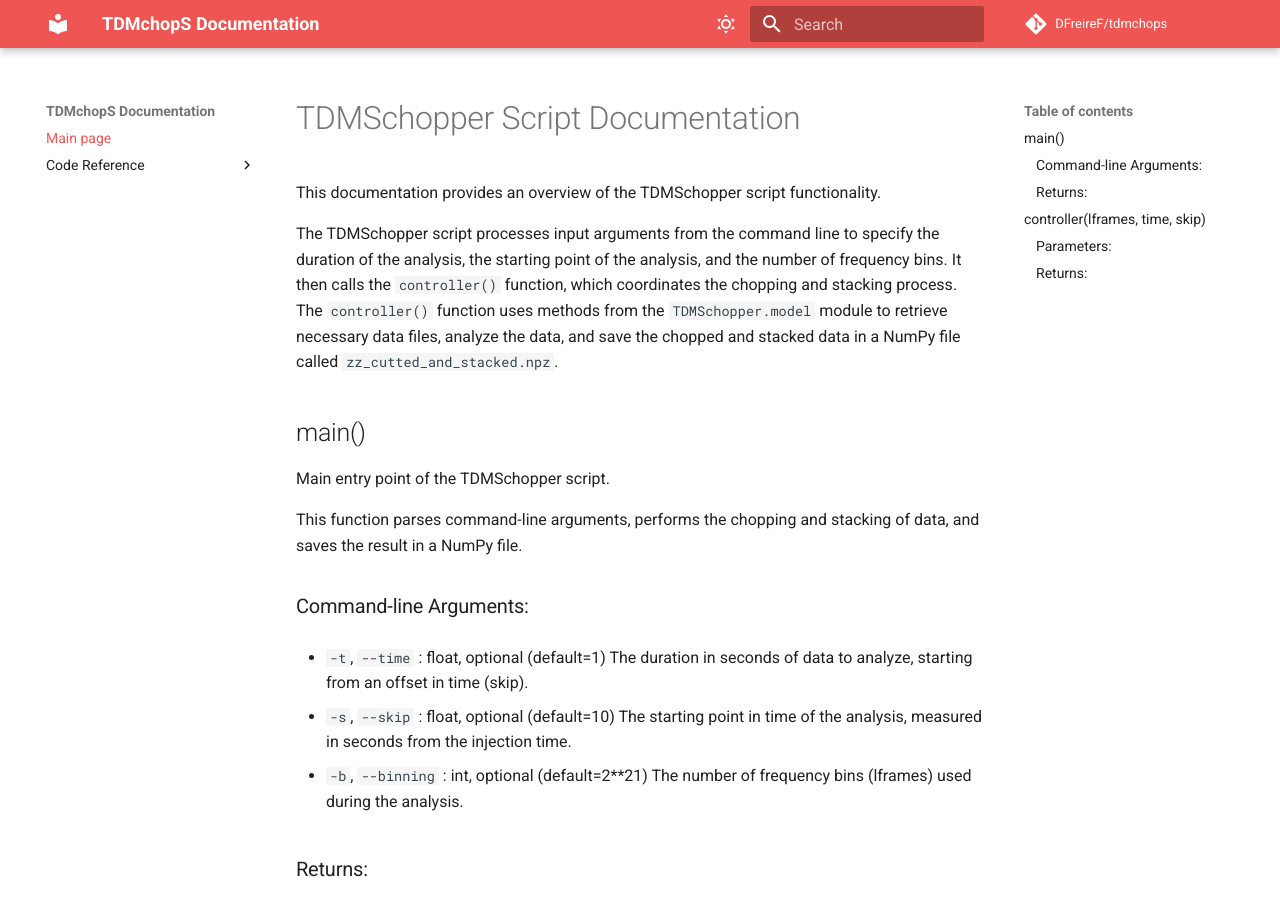
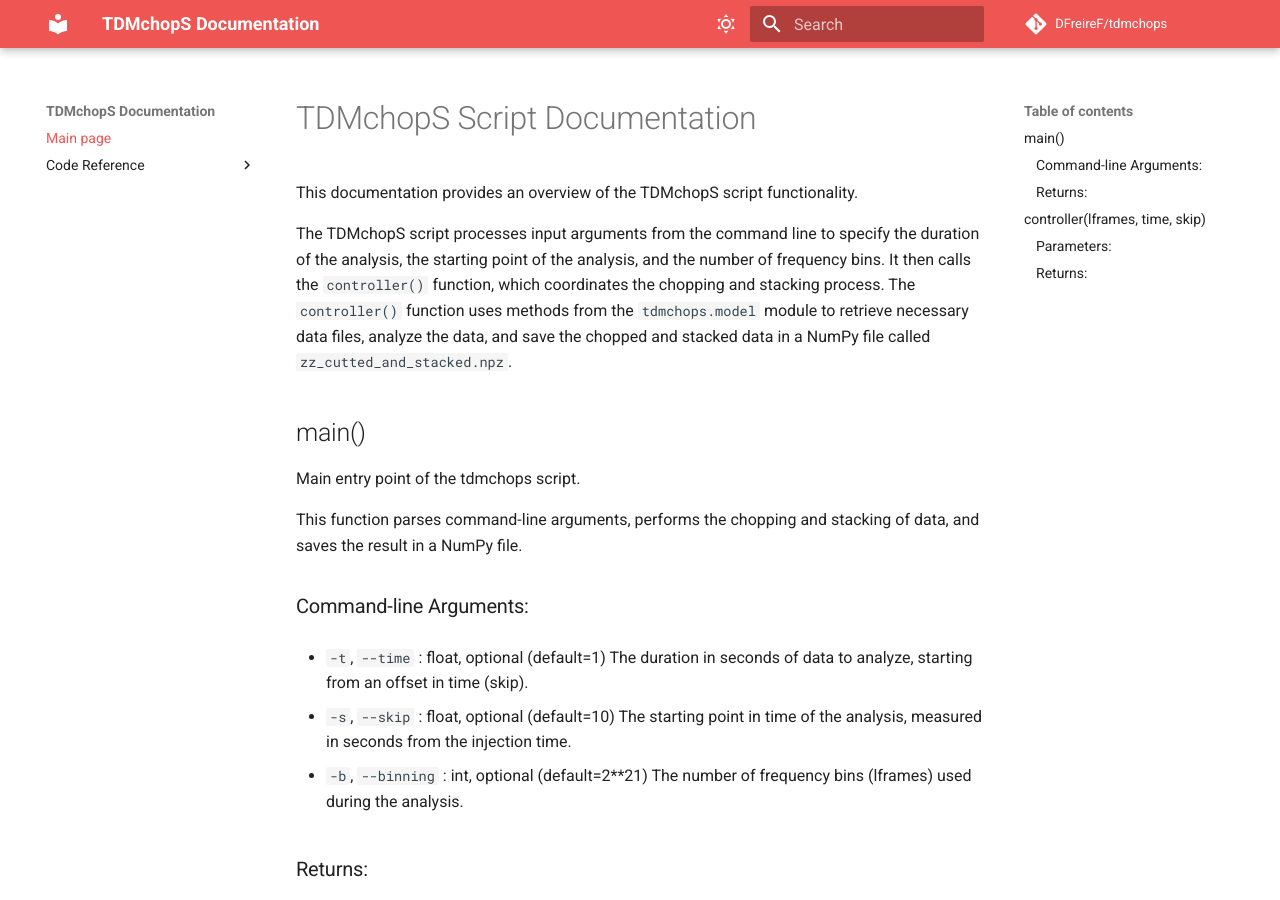
Before and after one commit to DFreireF/tdmchops, an MkDocs documentation site: the page built from docs/index.md, in a window 1280 px wide and 900 px high. Built offline with MkDocs 1.6.1 and Material for MkDocs 9.7.7, drawn with Linux system fonts in a browser that asks for light colours; comment, search, counter and statistics services are not loaded.

Commit message:
Update index.md

```diff
--- a/docs/index.md
+++ b/docs/index.md
@@ -1,12 +1,12 @@
-# TDMSchopper Script Documentation
+# TDMchopS Script Documentation
 
-This documentation provides an overview of the TDMSchopper script functionality.
+This documentation provides an overview of the TDMchopS script functionality.
 
-The TDMSchopper script processes input arguments from the command line to specify the duration of the analysis, the starting point of the analysis, and the number of frequency bins. It then calls the `controller()` function, which coordinates the chopping and stacking process. The `controller()` function uses methods from the `TDMSchopper.model` module to retrieve necessary data files, analyze the data, and save the chopped and stacked data in a NumPy file called `zz_cutted_and_stacked.npz`.
+The TDMchopS script processes input arguments from the command line to specify the duration of the analysis, the starting point of the analysis, and the number of frequency bins. It then calls the `controller()` function, which coordinates the chopping and stacking process. The `controller()` function uses methods from the `tdmchops.model` module to retrieve necessary data files, analyze the data, and save the chopped and stacked data in a NumPy file called `zz_cutted_and_stacked.npz`.
 
 ## main()
 
-Main entry point of the TDMSchopper script.
+Main entry point of the tdmchops script.
 
 This function parses command-line arguments, performs the chopping and stacking of data, and saves the result in a NumPy file.
 
```
